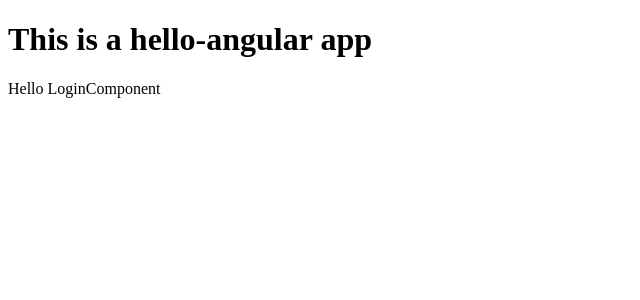
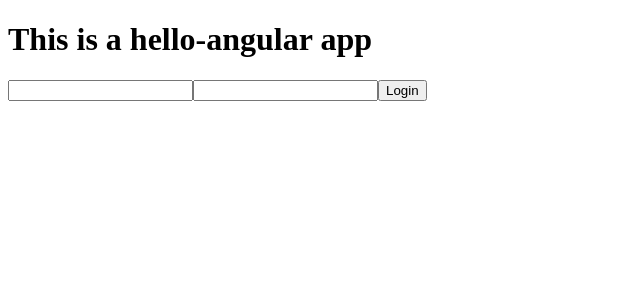
Before and after one commit to jianhang-lin/hello-angular, an Angular app: page / in a window 1280 px wide. Shown: the top 300 px of the page, without its empty margins (0-640 px from the left). Built offline with nearby package versions, Linux system fonts and the light colour scheme.

Commit message:
feat(login): add username and password input and onClick method

```diff
--- a/src/app/app.module.ts
+++ b/src/app/app.module.ts
@@ -4,6 +4,8 @@ import { NgModule } from '@angular/core';
 import { AppRoutingModule } from './app-routing.module';
 import { AppComponent } from './app.component';
 import { LoginComponent } from './login/login.component';
+import { FormsModule } from '@angular/forms';
+import { HttpClientModule } from '@angular/common/http';
 
 @NgModule({
   declarations: [
@@ -12,7 +14,9 @@ import { LoginComponent } from './login/login.component';
   ],
   imports: [
     BrowserModule,
-    AppRoutingModule
+    AppRoutingModule,
+    FormsModule,
+    HttpClientModule,
   ],
   providers: [],
   bootstrap: [AppComponent]
--- a/src/app/login/login.component.html
+++ b/src/app/login/login.component.html
@@ -1 +1,5 @@
-<p>{{text}}</p>
+<div>
+  <input #usernameRef type="text">
+  <input #passwordRef type="text">
+  <button (click)="onClick(usernameRef.value, passwordRef.value)">Login</button>
+</div>
--- a/src/app/login/login.component.ts
+++ b/src/app/login/login.component.ts
@@ -13,4 +13,7 @@ export class LoginComponent implements OnInit {
   ngOnInit(): void {
   }
 
+  onClick(username, password) {
+    console.log('username:' + username + '\n\r' + 'password:' + password);
+  }
 }
```
